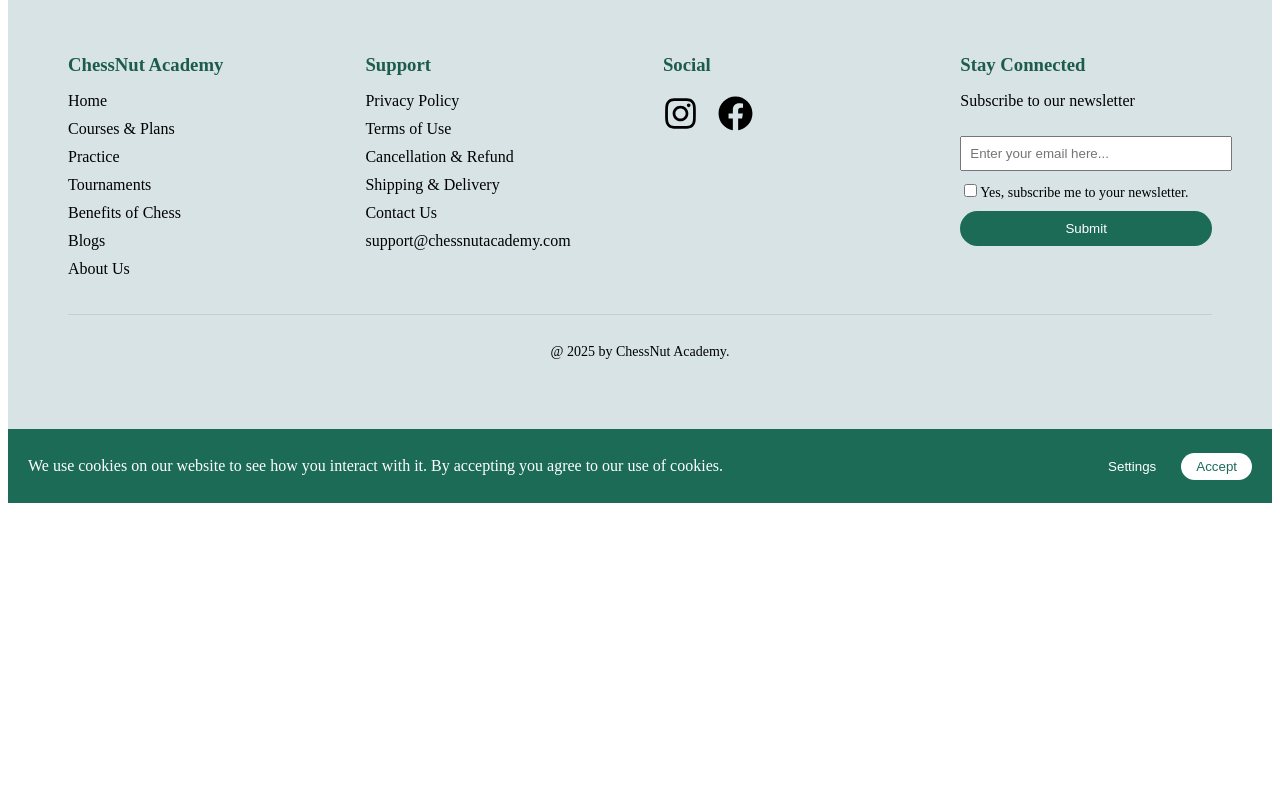
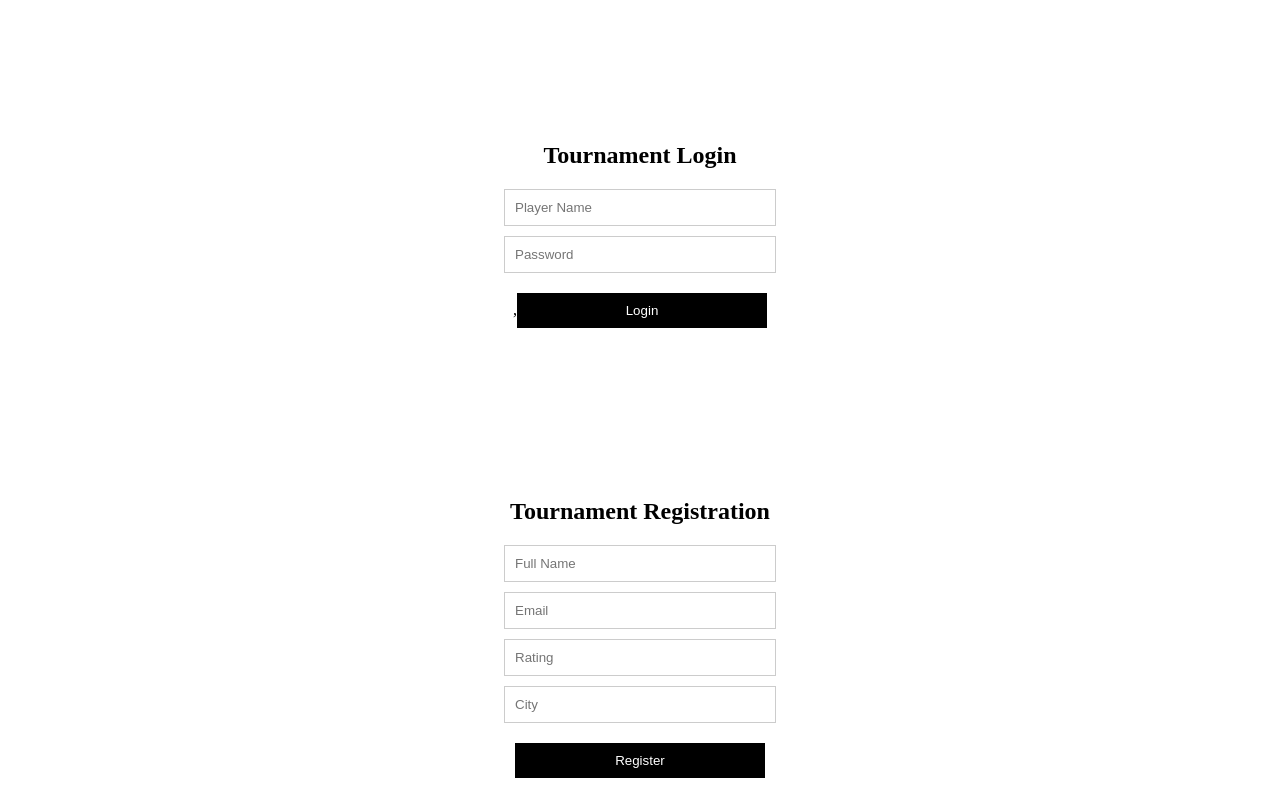
Before and after one commit to PJFSD/ChessNut-Academy, a React (Create React App) app: page / in a window 1280 px wide. Shown: the part 1280-2080 px from the top of the page. Before the commit the page ends 1791 px from the top, so only its background shows below. Built offline with nearby package versions, Linux system fonts and the light colour scheme.

Commit message:
Added Tournament Login and Registration forms

```diff
--- /dev/null
+++ b/src/forms/TournamentForm/Tournament.css
@@ -0,0 +1,26 @@
+.form-container {
+    text-align: center;
+    margin: 50px 0;
+}
+
+.form-container h2 {
+    margin-bottom: 20px;
+}
+
+.form-container input {
+    display: block;
+    margin: 10px auto;
+    padding: 10px;
+    width: 250px;
+    border: 1px solid #ccc;
+}
+
+.form-container button {
+    margin-top: 10px;
+    padding: 10px;
+    width: 250px;
+    background-color: black;
+    color: white;
+    border: none;
+    cursor: pointer;
+}
--- /dev/null
+++ b/src/forms/TournamentForm/TournamentLogin.jsx
@@ -0,0 +1,18 @@
+import React from "react";
+import "./Tournament.css";
+
+const TournamentLogin = () => {
+    return (
+        <div className="form-container">
+            <h2>Tournament Login</h2>
+
+            <input type="text" placeholder="Player Name" />
+            <input type="password" placeholder="Password" />,
+
+            <button>Login</button>
+
+        </div>
+    );
+};
+
+export default TournamentLogin;
--- /dev/null
+++ b/src/forms/TournamentForm/TournamentRegister.jsx
@@ -0,0 +1,20 @@
+import React from "react";
+import "./Tournament.css"
+
+const TournamentRegister = () => {
+    return (
+        <div className="form-container">
+            <h2>Tournament Registration</h2>
+
+            <input type="text" placeholder="Full Name" />
+            <input type="email" placeholder="Email" />
+            <input type="text" placeholder="Rating" />
+            <input type="text" placeholder="City" />
+
+            <button>Register</button>
+
+        </div>
+    );
+};
+
+export default TournamentRegister;
--- a/src/pages/Home/Home.jsx
+++ b/src/pages/Home/Home.jsx
@@ -2,6 +2,8 @@ import React from "react";
 import StudentForm from "../../forms/StudentForm/StudentForm";
 import AdminForm from "../../forms/AdminForm/AdminForm";
 import UserForm from "../../forms/UserForm/UserForm";
+import TournamentLogin from "../../forms/TournamentForm/TournamentLogin";
+import TournamentRegister from "../../forms/TournamentForm/TournamentRegister";
 import "./Home.css";
 
 const Home = () => {
@@ -14,6 +16,8 @@ const Home = () => {
         <StudentForm />
         <AdminForm />
         <UserForm />
+        <TournamentLogin />
+        <TournamentRegister />
       </div>
 
     </div>
```
